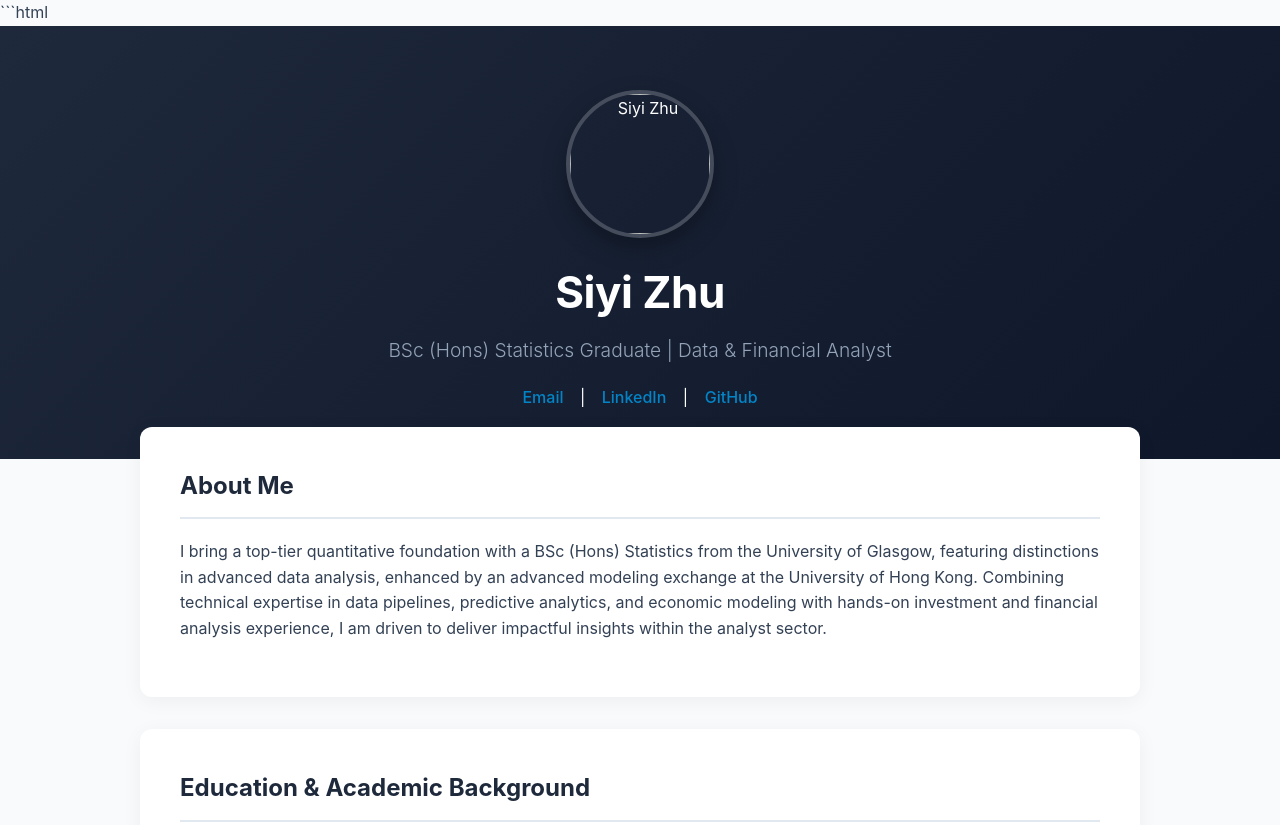
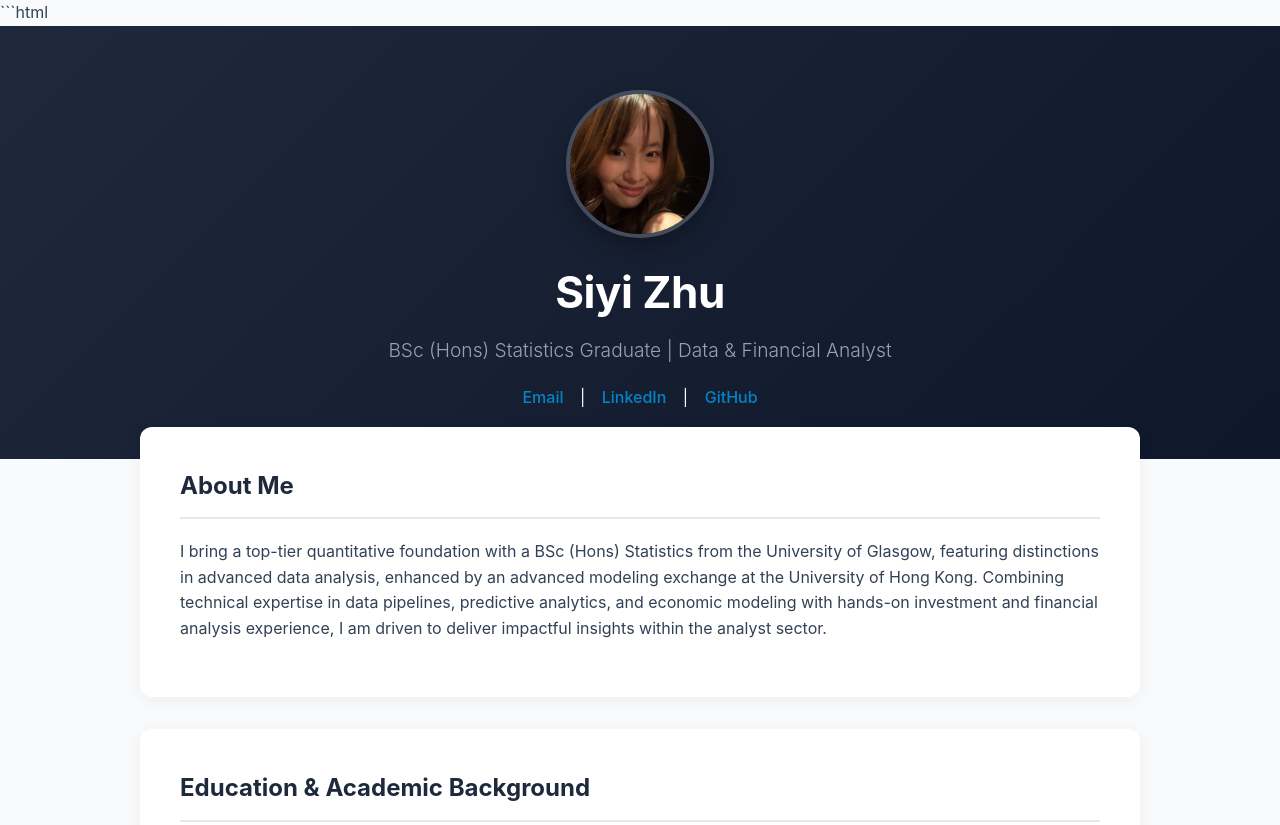
Before and after one commit to cyee718/portfolio, a plain HTML site: page index.html in a window 1280 px wide. Shown: the top 825 px of the page. Drawn offline with Linux system fonts and the light colour scheme.

Commit message:
Update index.html

```diff
--- a/index.html
+++ b/index.html
@@ -233,7 +233,7 @@
 <body>
 
     <header>
-        <img src="profile/Linkedin_PFP.jpeg" alt="Siyi Zhu" class="profile-img">
+        <img src="profile/Siyi_Zhu_Linkedin_PFP.jpeg" alt="Siyi Zhu" class="profile-img">
         <h1>Siyi Zhu</h1>
         <p>BSc (Hons) Statistics Graduate | Data & Financial Analyst</p>
         <div class="contact-links" style="margin-top: 1.2rem;">
```
